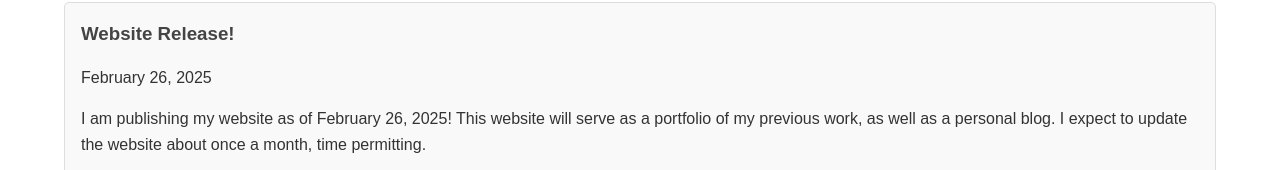
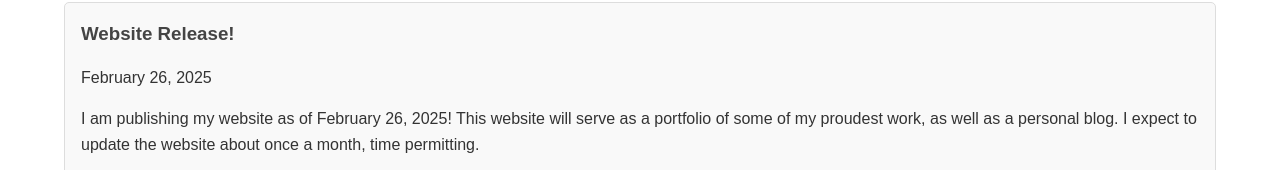
Before and after one commit to sageli766/personal-website, a website: page blog_posts/release.html in a window 1280 px wide. Shown: the part 216-386 px from the top of the page. Drawn offline with Linux system fonts and the light colour scheme.

Commit message:
update release blog post

```diff
--- a/blog_posts/release.html
+++ b/blog_posts/release.html
@@ -30,7 +30,7 @@
       <h3>Website Release!</h3>
       <p class="post-meta">February 26, 2025</p>
       <p>
-        I am publishing my website as of February 26, 2025! This website will serve as a portfolio of my previous work,
+        I am publishing my website as of February 26, 2025! This website will serve as a portfolio of some of my proudest work,
         as well as a personal blog. I expect to update the website about once a month, time permitting.
       </p>
       <p>
```
